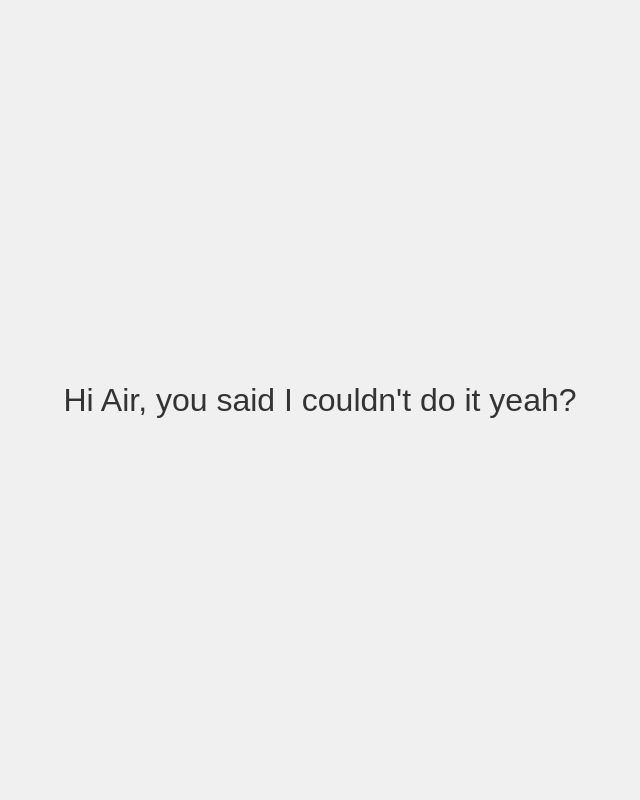
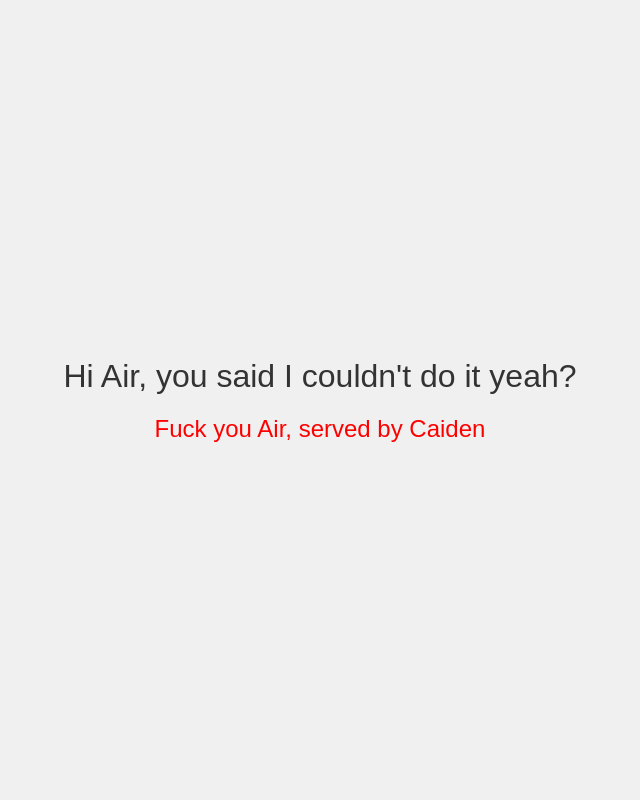
Before and after one commit to Caiden-P/air, a Flask app: page / in a window 1280 px wide. Shown: the whole page, without its empty margins (320-960 px from the left). Run offline with Flask 3, Linux system fonts and the light colour scheme.

Commit message:
Update index.html

```diff
--- a/templates/index.html
+++ b/templates/index.html
@@ -8,19 +8,26 @@
         body {
             font-family: Arial, sans-serif;
             display: flex;
+            flex-direction: column;
             justify-content: center;
             align-items: center;
             height: 100vh;
             margin: 0;
             background-color: #f0f0f0;
         }
-        .message {
+        .message, .embed {
             font-size: 2em;
             color: #333;
+            margin: 10px 0;
+        }
+        .embed {
+            font-size: 1.5em;
+            color: red;
         }
     </style>
 </head>
 <body>
     <div class="message">Hi Air, you said I couldn't do it yeah?</div>
+    <div class="embed">Fuck you Air, served by Caiden</div>
 </body>
 </html>
```
